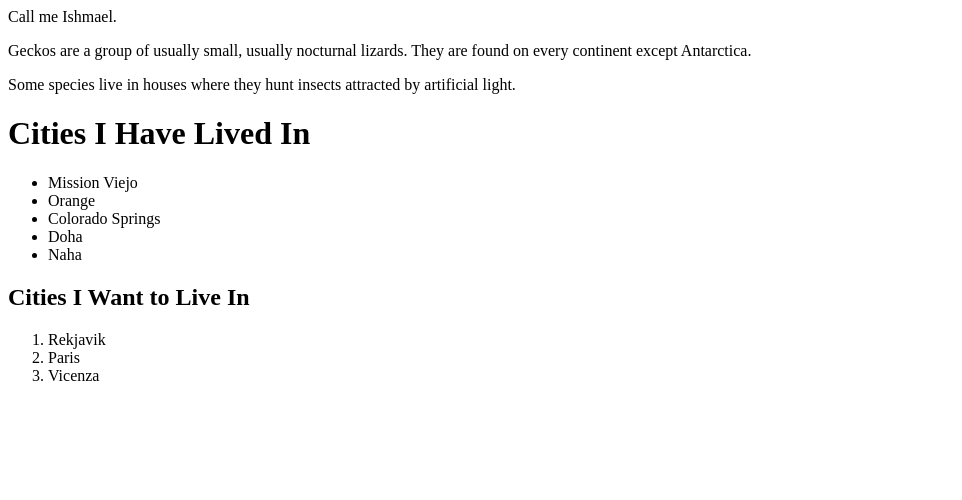
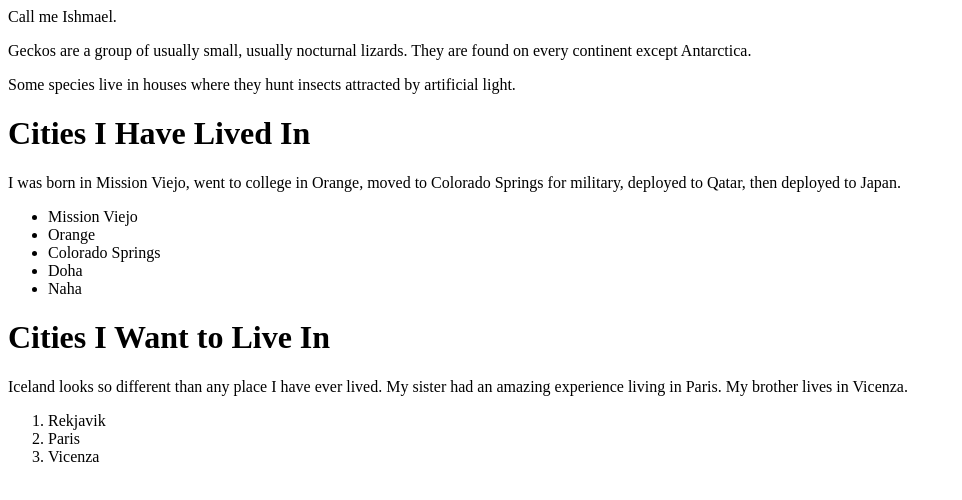
Before and after one commit to devwags/supracoders_precourse_website, a plain HTML site: page index.html in a window 1280 px wide. Shown: the whole page, without its empty margins (0-962 px from the left). Drawn offline with Linux system fonts and the light colour scheme.

Commit message:
added descriptions; standardized headings to <h1> elements

```diff
--- a/index.html
+++ b/index.html
@@ -6,6 +6,7 @@
       <p>Geckos are a group of usually small, usually nocturnal lizards. They are found on every continent except Antarctica.</p>
       <p>Some species live in houses where they hunt insects attracted by artificial light.</p>
       <h1> Cities I Have Lived In</h1>
+      I was born in Mission Viejo, went to college in Orange, moved to Colorado Springs for military, deployed to Qatar, then deployed to Japan.
       <ul>
         <li>Mission Viejo</li>
         <li>Orange</li>
@@ -13,7 +14,8 @@
         <li>Doha</li>
         <li>Naha</li>
       </ul>
-      <h2>Cities I Want to Live In</h2>
+      <h1>Cities I Want to Live In</h1>
+      Iceland looks so different than any place I have ever lived. My sister had an amazing experience living in Paris. My brother lives in Vicenza.
       <ol>
         <li>Rekjavik</li>
         <li>Paris</li>
```
